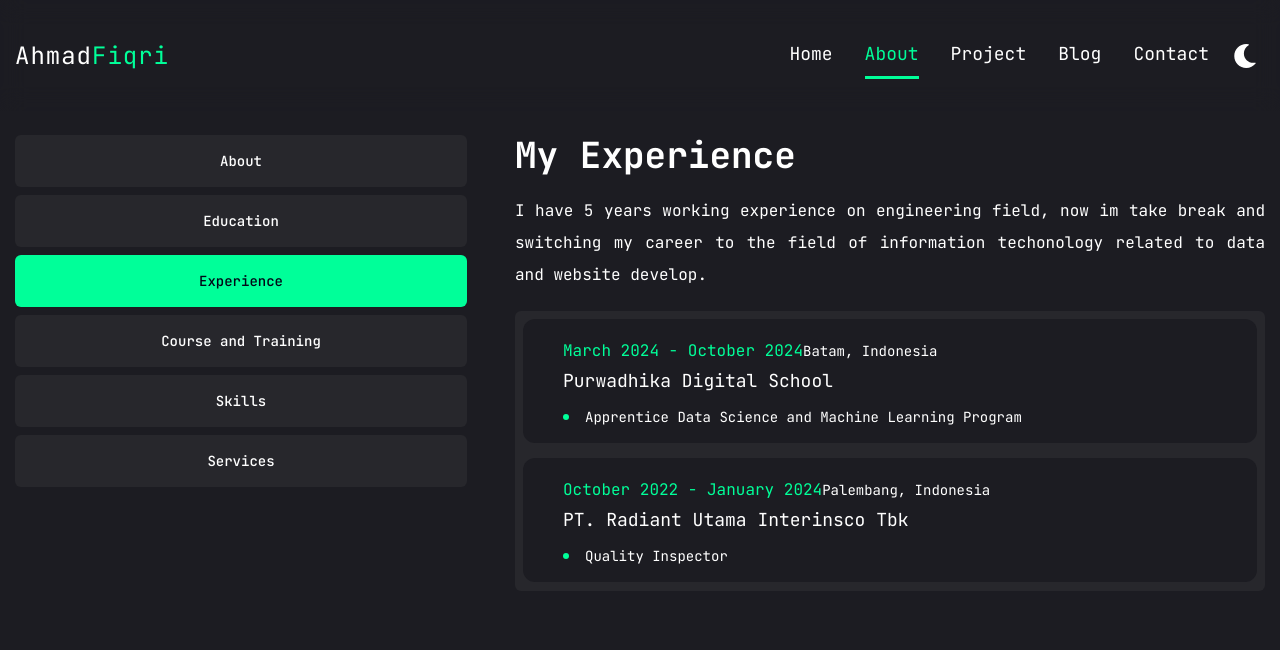
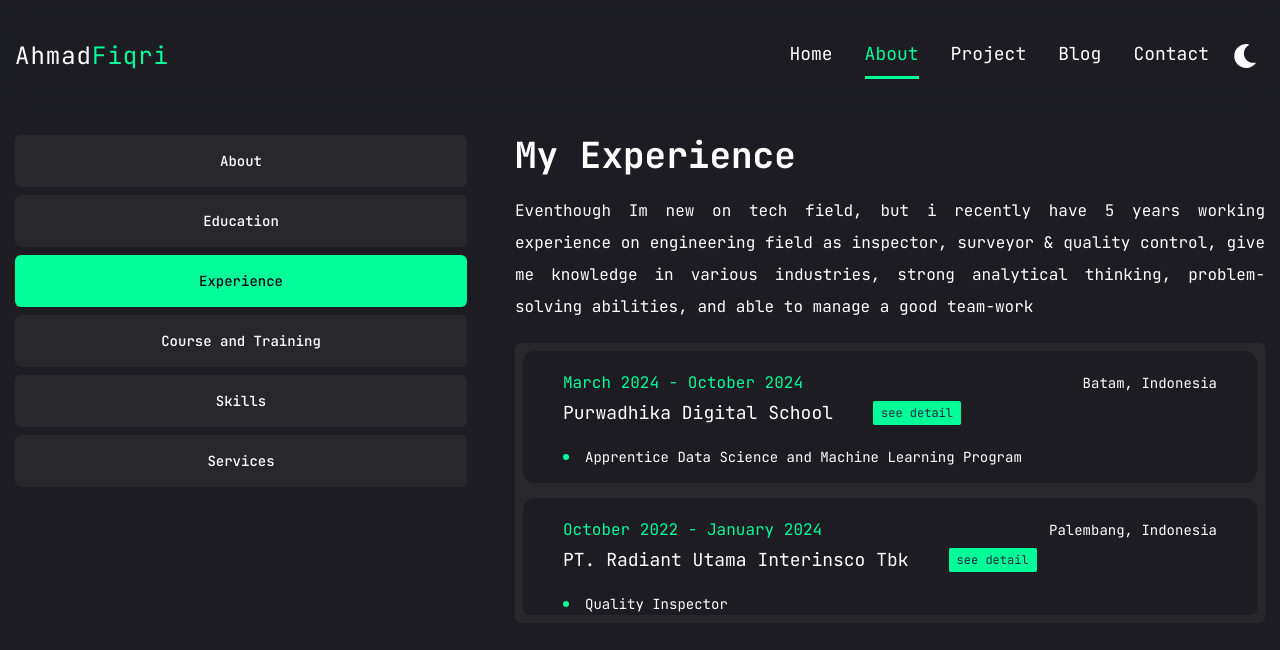
Before and after one commit to fiqrioemry/ahmadfiqrioemry_portfolio, a Next.js app: page /about in a window 1280 px wide. Both pictures are taken after a click on the tab "Experience". Shown: the top 650 px of the page. Built offline with nearby package versions, Linux system fonts and the light colour scheme.

Commit message:
change content in project

```diff
--- a/src/app/about/page.jsx
+++ b/src/app/about/page.jsx
@@ -34,7 +34,7 @@ import {
 const about = {
   title: "About me",
   description:
-    "I have 5 years of experience in inspection and quality management, now transitioning into tech.  recently completed the Digital Talent Incubator program at Purwadhika Digital School, specializing in data science and machine learning. Skilled with programming languages such as Python and R,  strong analytical thinking, problem-solving abilities, and experience working as a team, I am eager to start a career as a data scientist or data analyst. Open to entry-level opportunities where I can apply my technical skills and expand my expertise ",
+    "Im swithing career from engineering field to tech, recently completed the Digital Talent Incubator program at Purwadhika Digital School, specializing in data science and machine learning. Skilled with programming languages such as Python and R, I am eager to start a career as a data scientist or data analyst. Open to entry-level opportunities where I can apply my technical skills and expand my expertise ",
   info: [
     { fieldName: "Name", fieldValue: "Ahmad Fiqri " },
     { fieldName: "Nationality", fieldValue: "Indonesia" },
@@ -55,7 +55,7 @@ const experience = {
   icon: "/assets/resume/badge.svg",
   title: "My Experience",
   description:
-    "I have 5 years working experience on engineering field, now im take break and switching my career to the field of information techonology related to data and website develop.",
+    "Eventhough Im new on tech field, but i recently have 5 years working experience on engineering field as inspector, surveyor & quality control, give me knowledge in various industries, strong analytical thinking, problem-solving abilities, and able to manage a good team-work",
   items: [
     {
       company: "Purwadhika Digital School",
@@ -252,7 +252,7 @@ const About = () => {
       }}
       className="min-h-[80vh]"
     >
-      <div className="container mx-auto mb-10">
+      <div className="container mx-auto">
         <Tabs className="flex flex-wrap h-full pt-6" defaultValue="about">
           <TabsList className="flex flex-row md:flex-col gap-x-2 gap-y-2 md:w-[40%] mb-8 pr-0 md:pr-12 w-full">
             <div className="w-1/2 md:w-full space-y-2">
@@ -356,16 +356,19 @@ const About = () => {
                           key={index}
                           className="bg-primary dark:bg-lightPrimary py-4 px-10 rounded-xl flex flex-col  lg:items-start"
                         >
-                          <div className="flex justify-between items-center ">
+                          <div className="flex justify-between items-center w-full">
                             <div className="text-accent text-md">
                               {item.duration}
                             </div>
                             <div className="text-sm">{item.place}</div>
                           </div>
 
-                          <h3 className="text-lg min-h-[40px]">
-                            {item.company}
-                          </h3>
+                          <div className="flex items-center mb-5 space-x-10">
+                            <h3 className="text-lg">{item.company}</h3>
+                            <button className="bg-accent rounded-sm text-slate-800 px-2 py-1 text-xs">
+                              see detail
+                            </button>
+                          </div>
 
                           <div className="space-y-2">
                             <div className="flex items-center gap-x-4">
```
